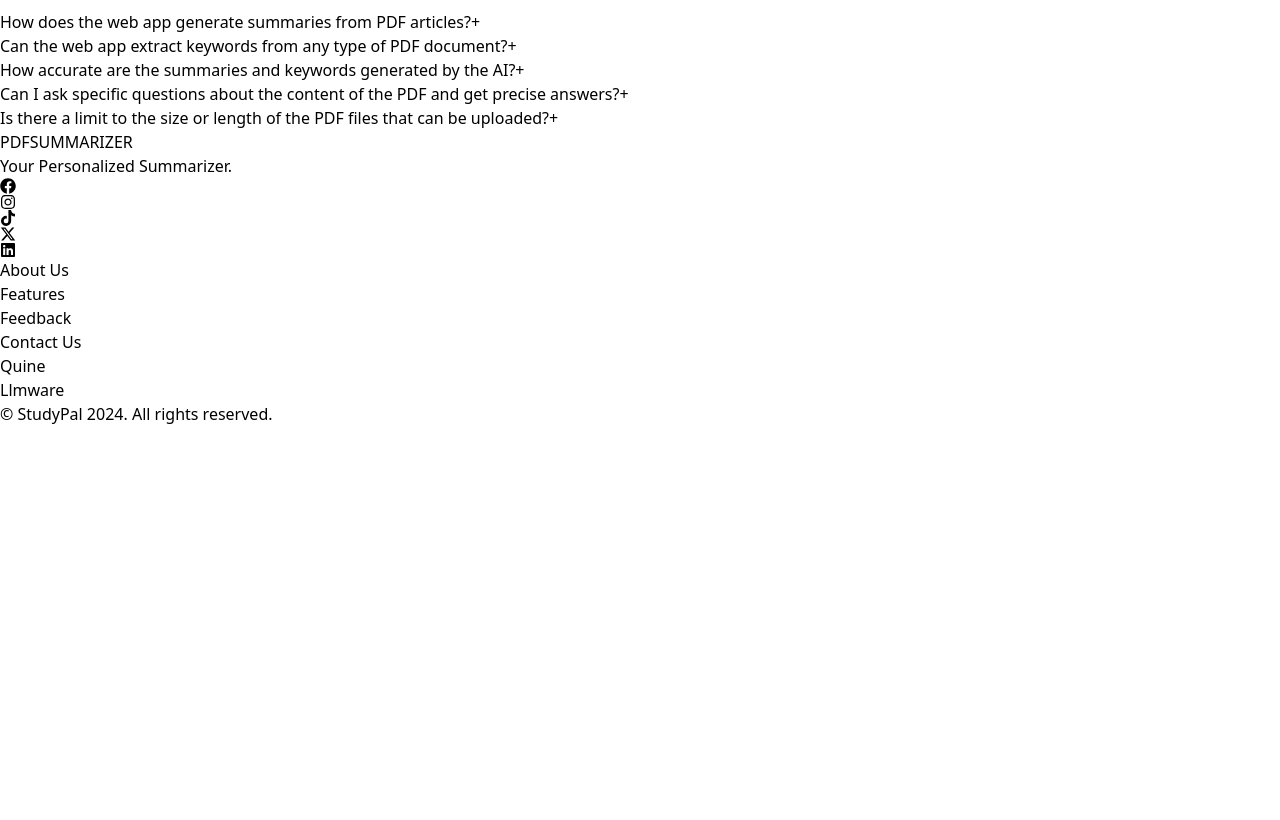
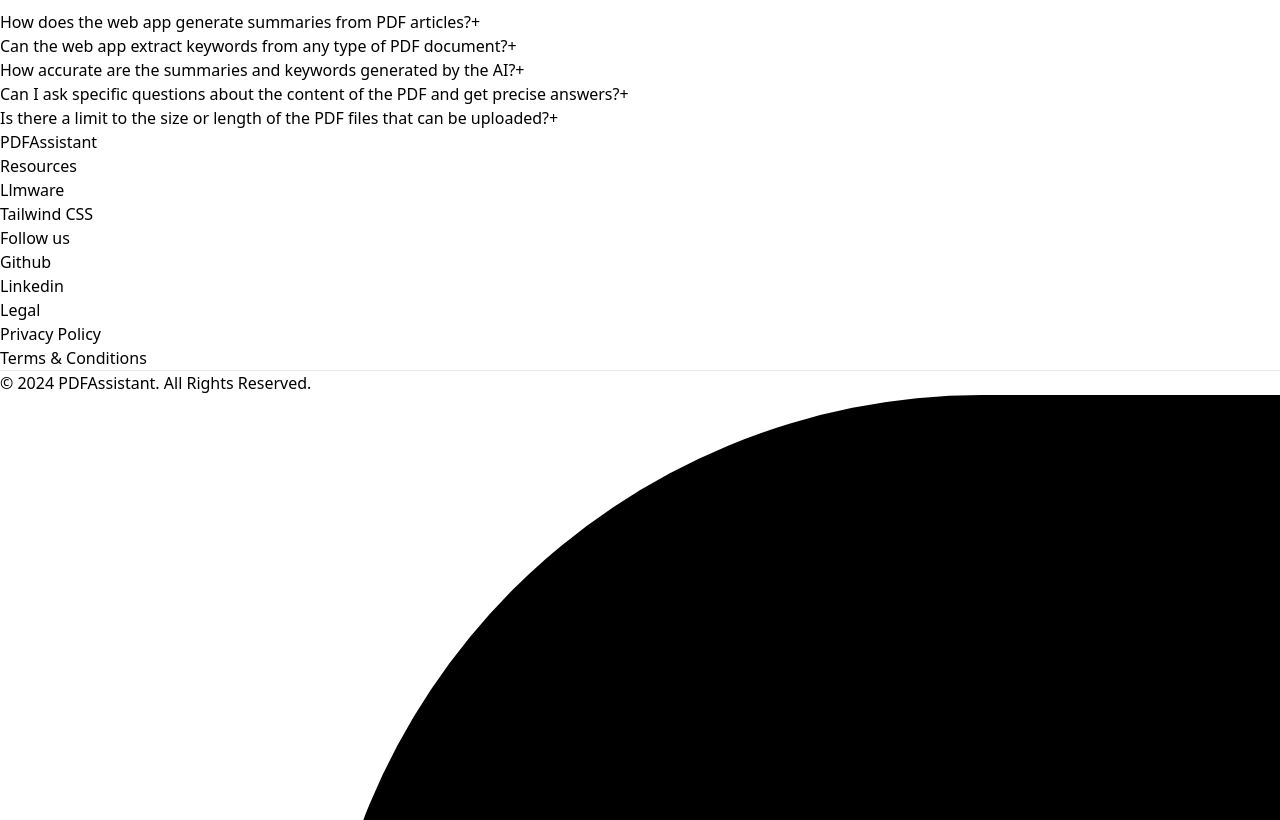
Before and after one commit to Subash-Lamichhane/PDFAssistant, a React (Vite) app in the folder frontend/: page / in a window 1280 px wide. Shown: the part 1980-2800 px from the top of the page. Before the commit the page ends 2406 px from the top, so only its background shows below. Built offline with nearby package versions, Linux system fonts and the light colour scheme.

Commit message:
frontend:footer changed and project name added

```diff
--- a/frontend/src/components/Footer.jsx
+++ b/frontend/src/components/Footer.jsx
@@ -3,42 +3,94 @@
 import { FaFacebook, FaInstagram, FaLinkedin, FaTiktok } from "react-icons/fa";
 import { FaXTwitter } from "react-icons/fa6";
 
-const Footer = ({darkMode=true}) => {
+const Footer = ({ darkMode = true }) => {
   return (
-    <div className={darkMode?"flex flex-col gap-10 justify-between items-center bg-gray-950 text-gray-300 py-6 pt-10 text-sm"
-    :"flex flex-col gap-10 justify-between items-center bg-gray-100 text-gray-700 py-6 pt-10 text-sm"}>
-      <div className=" mx-auto flex  justify-evenly items-center w-full ">
-        <div className="flex flex-col gap-1 justify-center items-start">
-          {/* <Link to="/"> */}
-            <div className="text-2xl md:text-4xl font-bold"><span>PDF</span><span className='text-blue-400'>SUMMARIZER</span> </div>
-          {/* </Link> */}
-          <div className="text-xl text-gray-600">Your Personalized Summarizer.</div>
-          <div className="mt-3 flex text-xl gap-2 text-gray-500 ">
-            <FaFacebook className="hover:text-white" />
-            <FaInstagram className="hover:text-white" />
-            <FaTiktok className="hover:text-white" />
-            <FaXTwitter className="hover:text-white" />
-            <FaLinkedin className="hover:text-white" />
+
+
+    <footer class="bg-white dark:bg-gray-900">
+      <div class="mx-auto w-full max-w-screen-xl p-4 py-6 lg:py-8">
+        <div class="md:flex md:justify-between">
+          <div class="mb-6 md:mb-0">
+            <a href="https://flowbite.com/" class="flex items-center">
+              <span class="self-center text-2xl font-semibold whitespace-nowrap dark:text-white">PDF<span className=" text-yellow-500">Assistant</span></span>
+            </a>
+          </div>
+          <div class="grid grid-cols-2 gap-8 sm:gap-6 sm:grid-cols-3">
+            <div>
+              <h2 class="mb-6 text-sm font-semibold text-gray-900 uppercase dark:text-white">Resources</h2>
+              <ul class="text-gray-500 dark:text-gray-400 font-medium">
+                <li class="mb-4">
+                  <a href="https://llmware.ai/" class="hover:underline">Llmware</a>
+                </li>
+                <li>
+                  <a href="https://tailwindcss.com/" class="hover:underline">Tailwind CSS</a>
+                </li>
+              </ul>
+            </div>
+            <div>
+              <h2 class="mb-6 text-sm font-semibold text-gray-900 uppercase dark:text-white">Follow us</h2>
+              <ul class="text-gray-500 dark:text-gray-400 font-medium">
+                <li class="mb-4">
+                  <a href="https://github.com/Subash-Lamichhane" class="hover:underline ">Github</a>
+                </li>
+                <li>
+                  <a href="https://www.linkedin.com/in/subash-lamichhane-162868299/" class="hover:underline">Linkedin</a>
+                </li>
+              </ul>
+            </div>
+            <div>
+              <h2 class="mb-6 text-sm font-semibold text-gray-900 uppercase dark:text-white">Legal</h2>
+              <ul class="text-gray-500 dark:text-gray-400 font-medium">
+                <li class="mb-4">
+                  <a href="#" class="hover:underline">Privacy Policy</a>
+                </li>
+                <li>
+                  <a href="#" class="hover:underline">Terms &amp; Conditions</a>
+                </li>
+              </ul>
+            </div>
           </div>
         </div>
-        <div className="flex justify-end items-start gap-x-14 md:gap-x-32 w-2/5">
-          <div className="flex flex-col gap-3">
-            <a href="https://github.com/rajesh-adk-137"><div className="hover:text-white hover:cursor-pointer">About Us</div></a>
-            <div className="hover:text-white hover:cursor-pointer">Features</div>
-            <a href="https://github.com/rajesh-adk-137"><div className="hover:text-white hover:cursor-pointer">Feedback</div></a>
-            <a href="https://github.com/rajesh-adk-137"><div className="hover:text-white hover:cursor-pointer">Contact Us</div></a>
-          </div>
-          <div className="flex flex-col gap-3">
-
-          <a href="https://quine.sh/"><div className="hover:text-white hover:cursor-pointer">Quine</div></a>
-          <a href="https://llmware.ai/"><div className="hover:text-white hover:cursor-pointer">Llmware</div></a>
+        <hr class="my-6 border-gray-200 sm:mx-auto dark:border-gray-700 lg:my-8" />
+        <div class="sm:flex sm:items-center sm:justify-between">
+          <span class="text-sm text-gray-500 sm:text-center dark:text-gray-400">© 2024 PDFAssistant. All Rights Reserved.
+          </span>
+          <div class="flex mt-4 sm:justify-center sm:mt-0">
+            <a href="#" class="text-gray-500 hover:text-gray-900 dark:hover:text-white">
+              <svg class="w-4 h-4" aria-hidden="true" xmlns="http://www.w3.org/2000/svg" fill="currentColor" viewBox="0 0 8 19">
+                <path fill-rule="evenodd" d="M6.135 3H8V0H6.135a4.147 4.147 0 0 0-4.142 4.142V6H0v3h2v9.938h3V9h2.021l.592-3H5V3.591A.6.6 0 0 1 5.592 3h.543Z" clip-rule="evenodd" />
+              </svg>
+              <span class="sr-only">Facebook page</span>
+            </a>
+            <a href="#" class="text-gray-500 hover:text-gray-900 dark:hover:text-white ms-5">
+              <svg class="w-4 h-4" aria-hidden="true" xmlns="http://www.w3.org/2000/svg" fill="currentColor" viewBox="0 0 21 16">
+                <path d="M16.942 1.556a16.3 16.3 0 0 0-4.126-1.3 12.04 12.04 0 0 0-.529 1.1 15.175 15.175 0 0 0-4.573 0 11.585 11.585 0 0 0-.535-1.1 16.274 16.274 0 0 0-4.129 1.3A17.392 17.392 0 0 0 .182 13.218a15.785 15.785 0 0 0 4.963 2.521c.41-.564.773-1.16 1.084-1.785a10.63 10.63 0 0 1-1.706-.83c.143-.106.283-.217.418-.33a11.664 11.664 0 0 0 10.118 0c.137.113.277.224.418.33-.544.328-1.116.606-1.71.832a12.52 12.52 0 0 0 1.084 1.785 16.46 16.46 0 0 0 5.064-2.595 17.286 17.286 0 0 0-2.973-11.59ZM6.678 10.813a1.941 1.941 0 0 1-1.8-2.045 1.93 1.93 0 0 1 1.8-2.047 1.919 1.919 0 0 1 1.8 2.047 1.93 1.93 0 0 1-1.8 2.045Zm6.644 0a1.94 1.94 0 0 1-1.8-2.045 1.93 1.93 0 0 1 1.8-2.047 1.918 1.918 0 0 1 1.8 2.047 1.93 1.93 0 0 1-1.8 2.045Z" />
+              </svg>
+              <span class="sr-only">Discord community</span>
+            </a>
+            <a href="#" class="text-gray-500 hover:text-gray-900 dark:hover:text-white ms-5">
+              <svg class="w-4 h-4" aria-hidden="true" xmlns="http://www.w3.org/2000/svg" fill="currentColor" viewBox="0 0 20 17">
+                <path fill-rule="evenodd" d="M20 1.892a8.178 8.178 0 0 1-2.355.635 4.074 4.074 0 0 0 1.8-2.235 8.344 8.344 0 0 1-2.605.98A4.13 4.13 0 0 0 13.85 0a4.068 4.068 0 0 0-4.1 4.038 4 4 0 0 0 .105.919A11.705 11.705 0 0 1 1.4.734a4.006 4.006 0 0 0 1.268 5.392 4.165 4.165 0 0 1-1.859-.5v.05A4.057 4.057 0 0 0 4.1 9.635a4.19 4.19 0 0 1-1.856.07 4.108 4.108 0 0 0 3.831 2.807A8.36 8.36 0 0 1 0 14.184 11.732 11.732 0 0 0 6.291 16 11.502 11.502 0 0 0 17.964 4.5c0-.177 0-.35-.012-.523A8.143 8.143 0 0 0 20 1.892Z" clip-rule="evenodd" />
+              </svg>
+              <span class="sr-only">Twitter page</span>
+            </a>
+            <a href="#" class="text-gray-500 hover:text-gray-900 dark:hover:text-white ms-5">
+              <svg class="w-4 h-4" aria-hidden="true" xmlns="http://www.w3.org/2000/svg" fill="currentColor" viewBox="0 0 20 20">
+                <path fill-rule="evenodd" d="M10 .333A9.911 9.911 0 0 0 6.866 19.65c.5.092.678-.215.678-.477 0-.237-.01-1.017-.014-1.845-2.757.6-3.338-1.169-3.338-1.169a2.627 2.627 0 0 0-1.1-1.451c-.9-.615.07-.6.07-.6a2.084 2.084 0 0 1 1.518 1.021 2.11 2.11 0 0 0 2.884.823c.044-.503.268-.973.63-1.325-2.2-.25-4.516-1.1-4.516-4.9A3.832 3.832 0 0 1 4.7 7.068a3.56 3.56 0 0 1 .095-2.623s.832-.266 2.726 1.016a9.409 9.409 0 0 1 4.962 0c1.89-1.282 2.717-1.016 2.717-1.016.366.83.402 1.768.1 2.623a3.827 3.827 0 0 1 1.02 2.659c0 3.807-2.319 4.644-4.525 4.889a2.366 2.366 0 0 1 .673 1.834c0 1.326-.012 2.394-.012 2.72 0 .263.18.572.681.475A9.911 9.911 0 0 0 10 .333Z" clip-rule="evenodd" />
+              </svg>
+              <span class="sr-only">GitHub account</span>
+            </a>
+            <a href="#" class="text-gray-500 hover:text-gray-900 dark:hover:text-white ms-5">
+              <svg class="w-4 h-4" aria-hidden="true" xmlns="http://www.w3.org/2000/svg" fill="currentColor" viewBox="0 0 20 20">
+                <path fill-rule="evenodd" d="M10 0a10 10 0 1 0 10 10A10.009 10.009 0 0 0 10 0Zm6.613 4.614a8.523 8.523 0 0 1 1.93 5.32 20.094 20.094 0 0 0-5.949-.274c-.059-.149-.122-.292-.184-.441a23.879 23.879 0 0 0-.566-1.239 11.41 11.41 0 0 0 4.769-3.366ZM8 1.707a8.821 8.821 0 0 1 2-.238 8.5 8.5 0 0 1 5.664 2.152 9.608 9.608 0 0 1-4.476 3.087A45.758 45.758 0 0 0 8 1.707ZM1.642 8.262a8.57 8.57 0 0 1 4.73-5.981A53.998 53.998 0 0 1 9.54 7.222a32.078 32.078 0 0 1-7.9 1.04h.002Zm2.01 7.46a8.51 8.51 0 0 1-2.2-5.707v-.262a31.64 31.64 0 0 0 8.777-1.219c.243.477.477.964.692 1.449-.114.032-.227.067-.336.1a13.569 13.569 0 0 0-6.942 5.636l.009.003ZM10 18.556a8.508 8.508 0 0 1-5.243-1.8 11.717 11.717 0 0 1 6.7-5.332.509.509 0 0 1 .055-.02 35.65 35.65 0 0 1 1.819 6.476 8.476 8.476 0 0 1-3.331.676Zm4.772-1.462A37.232 37.232 0 0 0 13.113 11a12.513 12.513 0 0 1 5.321.364 8.56 8.56 0 0 1-3.66 5.73h-.002Z" clip-rule="evenodd" />
+              </svg>
+              <span class="sr-only">Dribbble account</span>
+            </a>
           </div>
         </div>
       </div>
-      <div className="text-gray-600 text-lg">
-        &#169; StudyPal 2024. All rights reserved.
-      </div>
-    </div>
+    </footer>
+
   );
 };
 
--- a/frontend/src/components/Navbar.jsx
+++ b/frontend/src/components/Navbar.jsx
@@ -14,7 +14,7 @@
             <nav className="bg-white fixed w-full z-20 top-0 start-0 border-b border-gray-200">
                 <div className="max-w-screen-xl flex flex-wrap items-center justify-between mx-auto p-4">
                     <Link to='/' className="flex items-center space-x-3 rtl:space-x-reverse">
-                        <span className="self-center text-2xl font-semibold whitespace-nowrap">PDF Summary</span>
+                        <span className="self-center text-2xl font-semibold whitespace-nowrap">PDF<span className=" text-yellow-500">Assistant</span></span>
                     </Link>
                     <div className="flex md:order-2 space-x-3 md:space-x-0 rtl:space-x-reverse">
                         <a href="https://github.com" className="hidden md:flex">
--- a/frontend/src/pages/About.jsx
+++ b/frontend/src/pages/About.jsx
@@ -16,7 +16,7 @@
                                     <div className="space-y-2">
                                         <h1 className="text-3xl font-bold tracking-tighter sm:text-5xl xl:text-6xl/none my-4">About This Project</h1>
                                         <p className="max-w-[600px] text-gray-500 md:text-xl">
-                                            This project leverages llmware to generate insightful summaries and keywords from your PDF articles, empowering you to quickly grasp key information.
+                                            PDFAssistant leverages llmware to generate insightful summaries and keywords from your PDF articles, empowering you to quickly grasp key information.
                                         </p>
                                     </div>
                                     <div className="flex flex-col gap-2 min-[400px]:flex-row">
--- a/frontend/src/pages/LandingPage.jsx
+++ b/frontend/src/pages/LandingPage.jsx
@@ -19,7 +19,7 @@
                                         Unlock the Power of AI-Powered Article Summarization
                                     </h1>
                                     <p className="max-w-[600px] text-gray-600 md:text-xl pt-3">
-                                        PDF summarizer uses advanced AI algorithms to quickly summarize PDF articles, extract key keywords, and
+                                        PDFAssistant uses advanced AI algorithms to quickly summarize PDF articles, extract key keywords, and
                                         answer questions about the content. Save time and gain deeper insights with our powerful tools.
                                     </p>
                                 </div>
```
